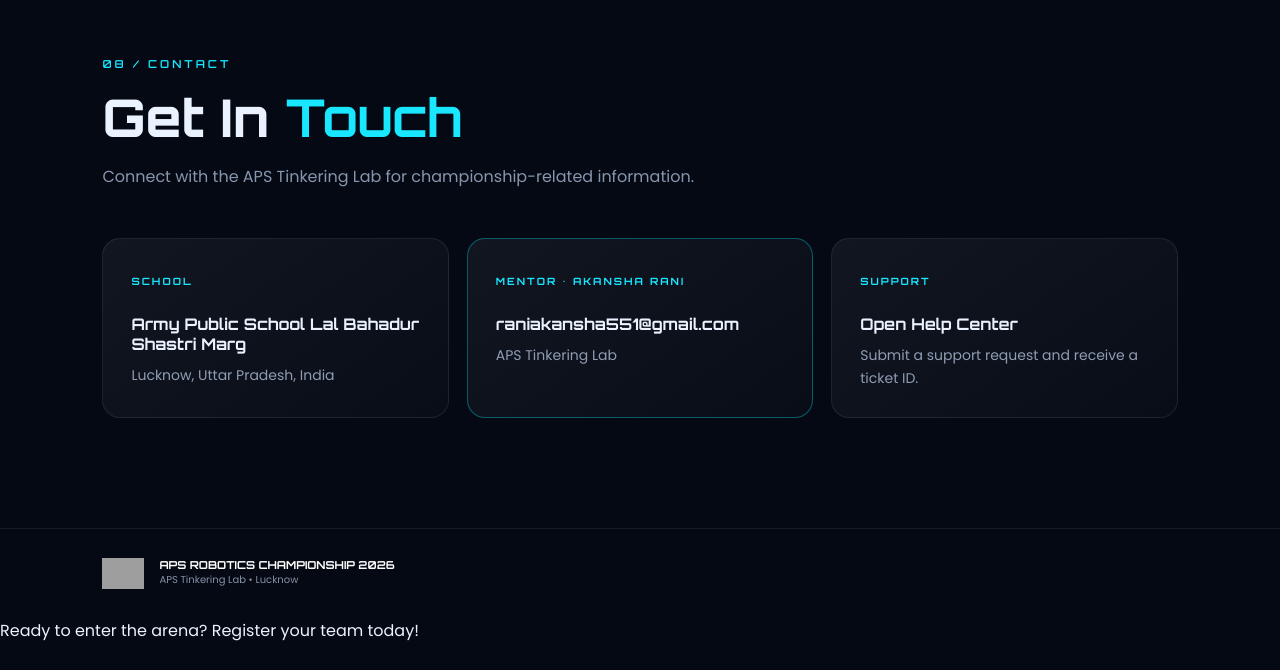
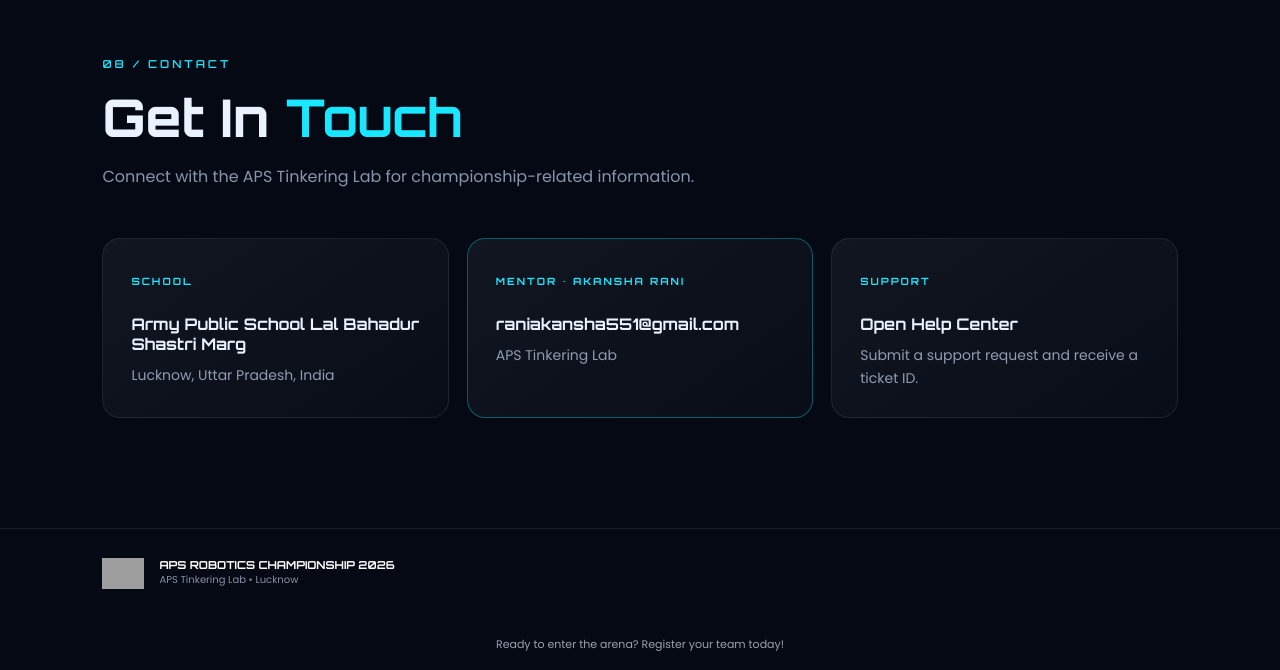
Before and after one commit to aps-robotics-lab/robotics-championship, a plain HTML site: page index.html in a window 1280 px wide. Shown: the part 6547-7217 px from the top of the page. Before the commit the page ends 7190 px from the top, so only its background shows below. Drawn offline with Linux system fonts and the light colour scheme; no server answers; grey boxes are pictures that could not be loaded.

Commit message:
Add styles for site footer and its paragraph

```diff
--- a/style.css
+++ b/style.css
@@ -114,3 +114,20 @@
     -webkit-user-select: none;
     -webkit-tap-highlight-color: transparent;
 }
+.site-footer {
+    width: 100%;
+    text-align: center;
+    padding: 18px 10px;
+}
+
+.site-footer p {
+    margin: 0 auto;
+    padding: 0;
+    font-size: 11px;
+    line-height: 1.5;
+    text-align: center;
+    opacity: 0.65;
+    cursor: pointer;
+    width: fit-content;
+    max-width: 100%;
+}
```
